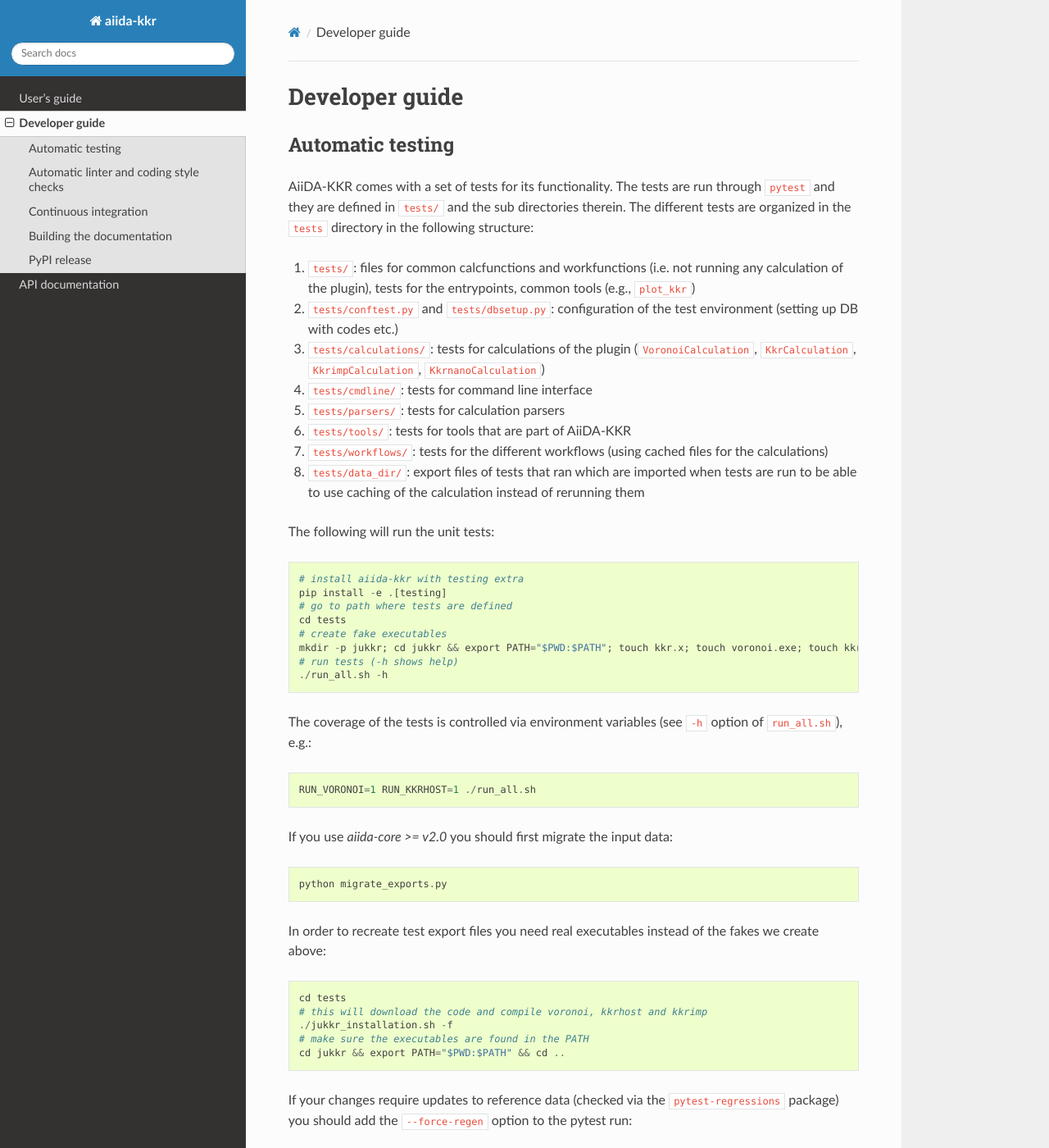
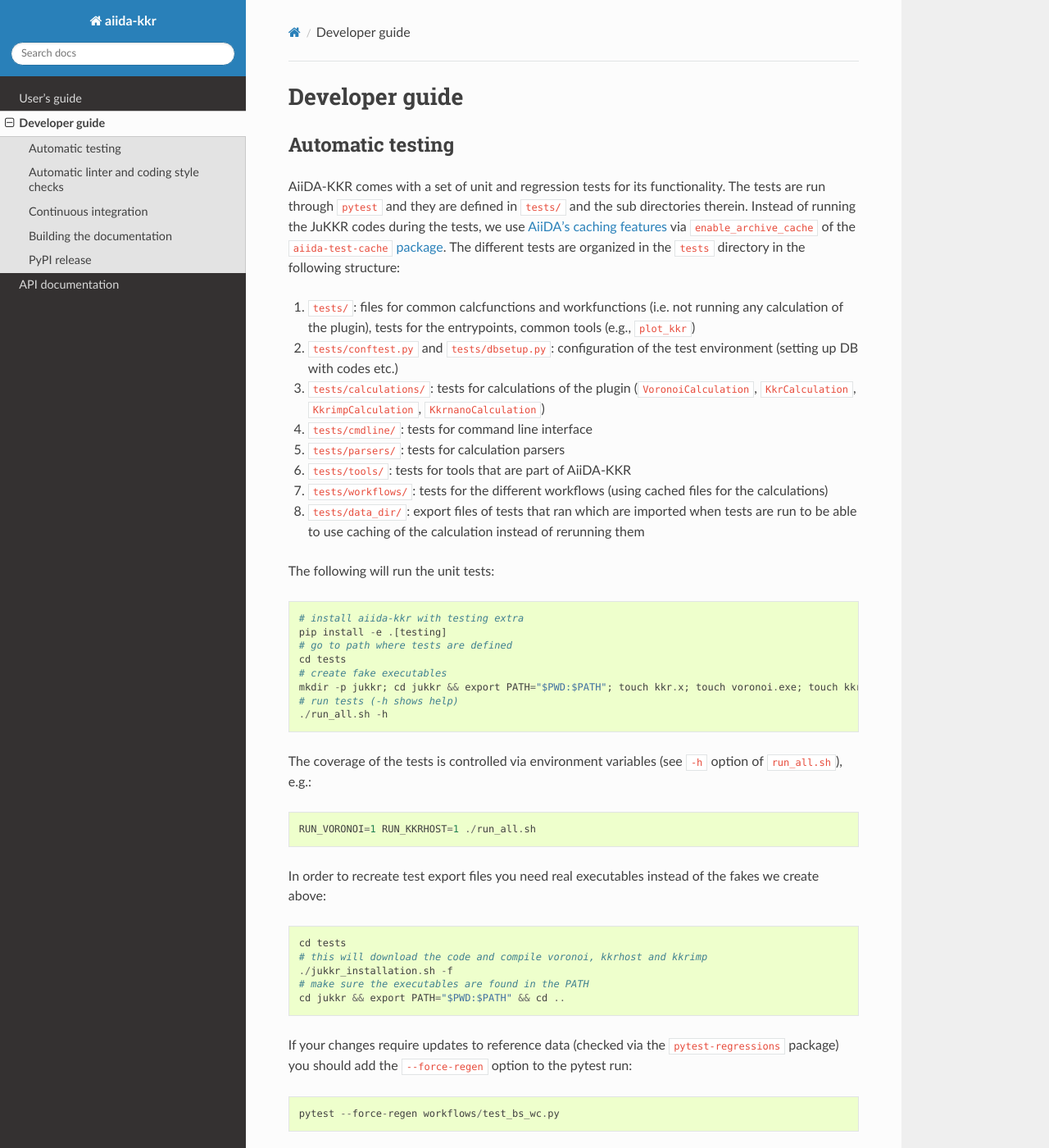
Before and after one commit to JuDFTteam/aiida-kkr, a Sphinx documentation site: the page built from docs/source/developer_guide/index.rst, in a window 1280 px wide and 1400 px high. Shown: the whole window at 82% size. Built offline with Sphinx 7.4.7 and the Read the Docs theme 3.1.0, drawn with Linux system fonts in a browser that asks for light colours.

Commit message:
use aiida-test-cache as dependency for CI

```diff
--- a/docs/source/developer_guide/index.rst
+++ b/docs/source/developer_guide/index.rst
@@ -5,7 +5,7 @@ Developer guide
 Automatic testing
 +++++++++++++++++
 
-AiiDA-KKR comes with a set of tests for its functionality. The tests are run through ``pytest`` and they are defined in ``tests/`` and the sub directories therein.
+AiiDA-KKR comes with a set of unit and regression tests for its functionality. The tests are run through ``pytest`` and they are defined in ``tests/`` and the sub directories therein. Instead of running the JuKKR codes during the tests, we use `AiiDA's caching features <https://aiida.readthedocs.io/projects/aiida-core/en/stable/topics/provenance/caching.html>`_ via ``enable_archive_cache`` of the ``aiida-test-cache`` `package <https://aiida-testing.readthedocs.io/en/latest/user_guide/archive_cache.html>`_.
 The different tests are organized in the ``tests`` directory in the following structure:
 
 #. ``tests/``: files for common calcfunctions and workfunctions (i.e. not running any calculation of the plugin), tests for the entrypoints, common tools (e.g., ``plot_kkr``)
@@ -31,10 +31,6 @@ The following will run the unit tests::
 The coverage of the tests is controlled via environment variables (see ``-h`` option of ``run_all.sh``), e.g.::
 
     RUN_VORONOI=1 RUN_KKRHOST=1 ./run_all.sh
-
-If you use `aiida-core >= v2.0` you should first migrate the input data::
-
-    python migrate_exports.py
 
 In order to recreate test export files you need real executables instead of the fakes we create above::
 
--- a/pyproject.toml
+++ b/pyproject.toml
@@ -72,7 +72,7 @@ testing = [
     "pytest-timeout >= 1.3.3",
     "pytest-regressions >= 1.0",
     "MarkupSafe < 3.1.0",
-    "aiida-test-cache"
+    "aiida-test-cache @ git+https://github.com/PhilippRue/aiida-test-cache.git@change_aiida-core_version"
 ]
 docs = [
     "Sphinx >= 1.8.2",
```
Also changed, not shown: 1 other file.
